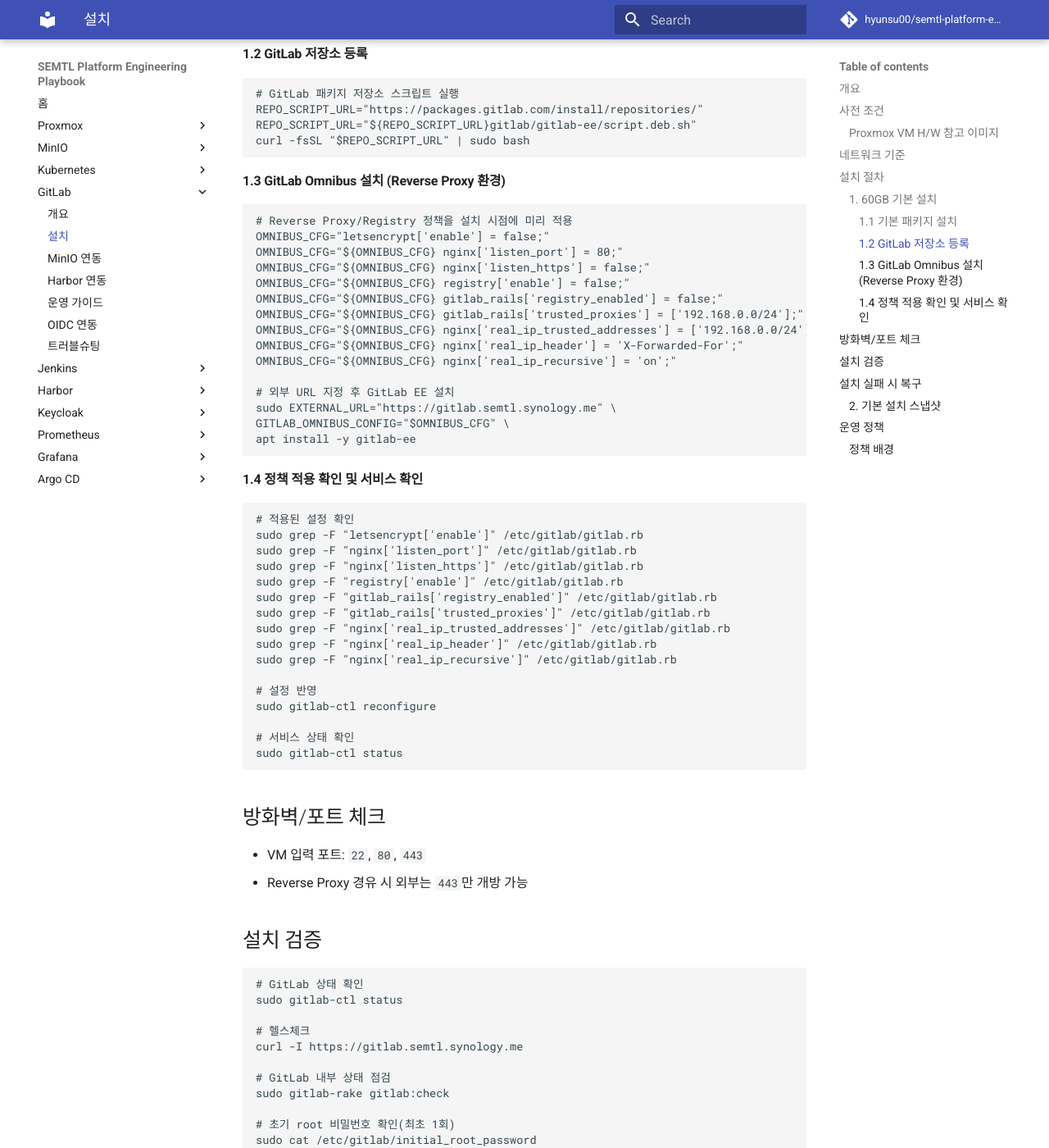
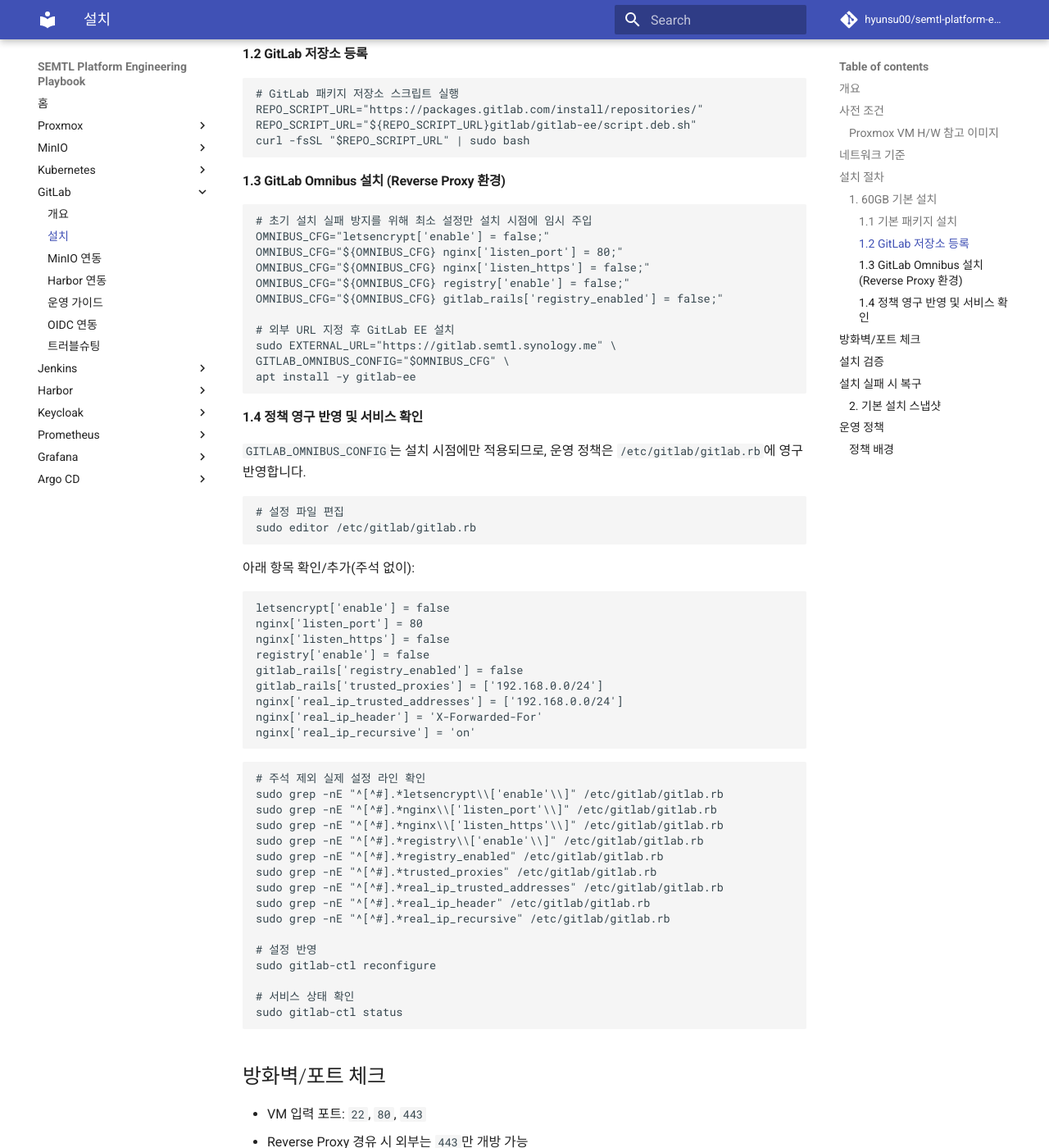
Before and after one commit to hyunsu00/semtl-platform-engineering-playbook, an MkDocs documentation site: the page built from docs/gitlab/installation.md, in a window 1280 px wide and 1400 px high, scrolled down 1465 px. Shown: the whole window at 82% size. Built offline with MkDocs 1.6.1 and Material for MkDocs 9.7.7, drawn with Linux system fonts in a browser that asks for light colours; comment, search, counter and statistics services are not loaded; some of the changed text lies outside the part shown.

Commit message:
docs: gitlab 설치 문서 업데이트

````diff
--- a/docs/gitlab/installation.md
+++ b/docs/gitlab/installation.md
@@ -53,16 +53,12 @@
 #### 1.3 GitLab Omnibus 설치 (Reverse Proxy 환경)
 
 ```bash
-# Reverse Proxy/Registry 정책을 설치 시점에 미리 적용
+# 초기 설치 실패 방지를 위해 최소 설정만 설치 시점에 임시 주입
 OMNIBUS_CFG="letsencrypt['enable'] = false;"
 OMNIBUS_CFG="${OMNIBUS_CFG} nginx['listen_port'] = 80;"
 OMNIBUS_CFG="${OMNIBUS_CFG} nginx['listen_https'] = false;"
 OMNIBUS_CFG="${OMNIBUS_CFG} registry['enable'] = false;"
 OMNIBUS_CFG="${OMNIBUS_CFG} gitlab_rails['registry_enabled'] = false;"
-OMNIBUS_CFG="${OMNIBUS_CFG} gitlab_rails['trusted_proxies'] = ['192.168.0.0/24'];"
-OMNIBUS_CFG="${OMNIBUS_CFG} nginx['real_ip_trusted_addresses'] = ['192.168.0.0/24'];"
-OMNIBUS_CFG="${OMNIBUS_CFG} nginx['real_ip_header'] = 'X-Forwarded-For';"
-OMNIBUS_CFG="${OMNIBUS_CFG} nginx['real_ip_recursive'] = 'on';"
 
 # 외부 URL 지정 후 GitLab EE 설치
 sudo EXTERNAL_URL="https://gitlab.semtl.synology.me" \
@@ -70,19 +66,41 @@
 apt install -y gitlab-ee
 ```
 
-#### 1.4 정책 적용 확인 및 서비스 확인
+#### 1.4 정책 영구 반영 및 서비스 확인
+
+`GITLAB_OMNIBUS_CONFIG`는 설치 시점에만 적용되므로,
+운영 정책은 `/etc/gitlab/gitlab.rb`에 영구 반영합니다.
 
 ```bash
-# 적용된 설정 확인
-sudo grep -F "letsencrypt['enable']" /etc/gitlab/gitlab.rb
-sudo grep -F "nginx['listen_port']" /etc/gitlab/gitlab.rb
-sudo grep -F "nginx['listen_https']" /etc/gitlab/gitlab.rb
-sudo grep -F "registry['enable']" /etc/gitlab/gitlab.rb
-sudo grep -F "gitlab_rails['registry_enabled']" /etc/gitlab/gitlab.rb
-sudo grep -F "gitlab_rails['trusted_proxies']" /etc/gitlab/gitlab.rb
-sudo grep -F "nginx['real_ip_trusted_addresses']" /etc/gitlab/gitlab.rb
-sudo grep -F "nginx['real_ip_header']" /etc/gitlab/gitlab.rb
-sudo grep -F "nginx['real_ip_recursive']" /etc/gitlab/gitlab.rb
+# 설정 파일 편집
+sudo editor /etc/gitlab/gitlab.rb
+```
+
+아래 항목 확인/추가(주석 없이):
+
+```ruby
+letsencrypt['enable'] = false
+nginx['listen_port'] = 80
+nginx['listen_https'] = false
+registry['enable'] = false
+gitlab_rails['registry_enabled'] = false
+gitlab_rails['trusted_proxies'] = ['192.168.0.0/24']
+nginx['real_ip_trusted_addresses'] = ['192.168.0.0/24']
+nginx['real_ip_header'] = 'X-Forwarded-For'
+nginx['real_ip_recursive'] = 'on'
+```
+
+```bash
+# 주석 제외 실제 설정 라인 확인
+sudo grep -nE "^[^#].*letsencrypt\\['enable'\\]" /etc/gitlab/gitlab.rb
+sudo grep -nE "^[^#].*nginx\\['listen_port'\\]" /etc/gitlab/gitlab.rb
+sudo grep -nE "^[^#].*nginx\\['listen_https'\\]" /etc/gitlab/gitlab.rb
+sudo grep -nE "^[^#].*registry\\['enable'\\]" /etc/gitlab/gitlab.rb
+sudo grep -nE "^[^#].*registry_enabled" /etc/gitlab/gitlab.rb
+sudo grep -nE "^[^#].*trusted_proxies" /etc/gitlab/gitlab.rb
+sudo grep -nE "^[^#].*real_ip_trusted_addresses" /etc/gitlab/gitlab.rb
+sudo grep -nE "^[^#].*real_ip_header" /etc/gitlab/gitlab.rb
+sudo grep -nE "^[^#].*real_ip_recursive" /etc/gitlab/gitlab.rb
 
 # 설정 반영
 sudo gitlab-ctl reconfigure
@@ -124,10 +142,17 @@
 
 - `Validation failed, unable to request certificate`
 - `dpkg returned an error code (1)`
+- `ruby_block[wait for node-exporter service socket]` 단계에서 장시간 대기
 
 다음 순서로 복구합니다.
 
 ```bash
+# runit supervisor 상태 확인(node-exporter 대기 이슈 원인 점검)
+sudo systemctl status gitlab-runsvdir
+
+# gitlab-runsvdir가 failed면 재기동
+sudo systemctl restart gitlab-runsvdir
+
 # 설정 파일 편집
 sudo editor /etc/gitlab/gitlab.rb
 
@@ -135,6 +160,8 @@
 # letsencrypt['enable'] = false
 # nginx['listen_port'] = 80
 # nginx['listen_https'] = false
+# registry['enable'] = false
+# gitlab_rails['registry_enabled'] = false
 # gitlab_rails['trusted_proxies'] = ['192.168.0.0/24']
 # nginx['real_ip_trusted_addresses'] = ['192.168.0.0/24']
 # nginx['real_ip_header'] = 'X-Forwarded-For'
@@ -146,6 +173,9 @@
 # 설정 반영
 sudo gitlab-ctl reconfigure
 ```
+
+`gitlab-runsvdir`가 `failed` 상태면 runit 서비스(supervise)가 생성되지 않아
+`node-exporter` 소켓 대기 단계에서 멈춘 것처럼 보일 수 있습니다.
 
 ### 2. 기본 설치 스냅샷
 
````
